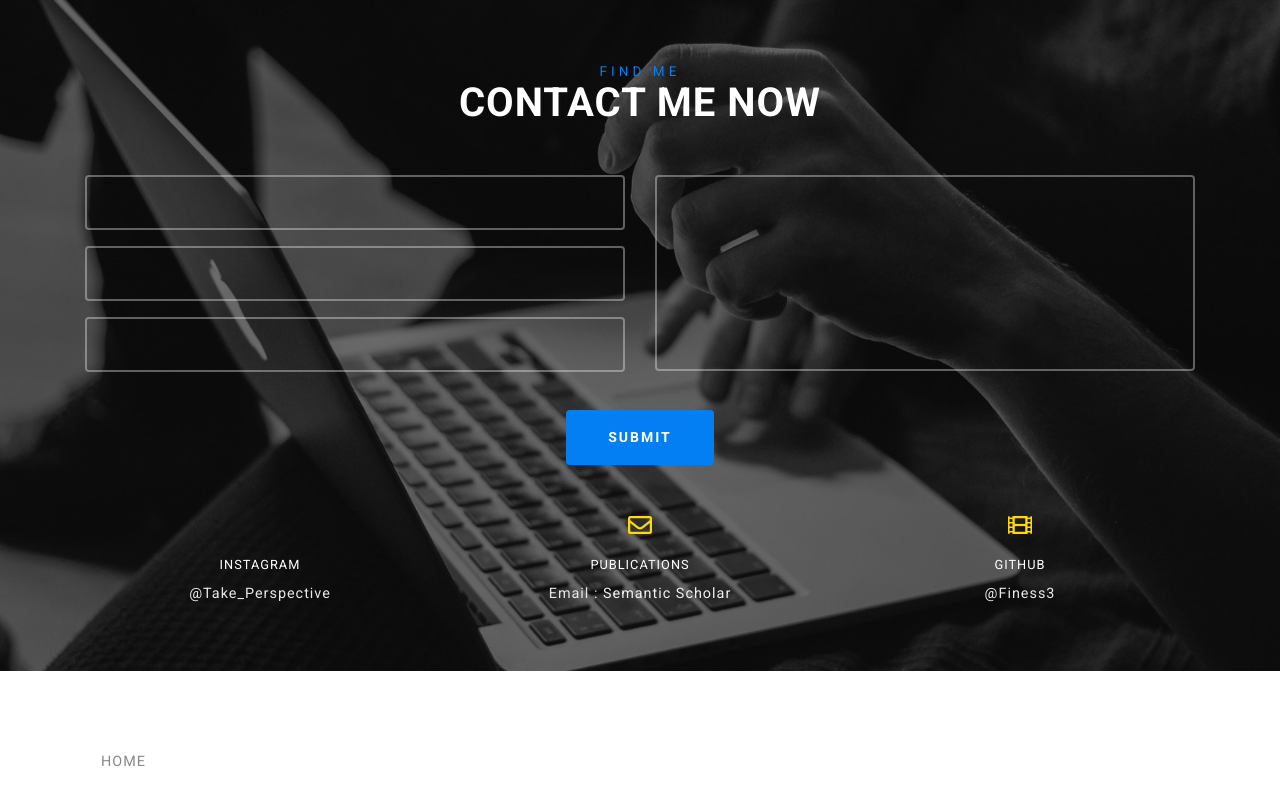
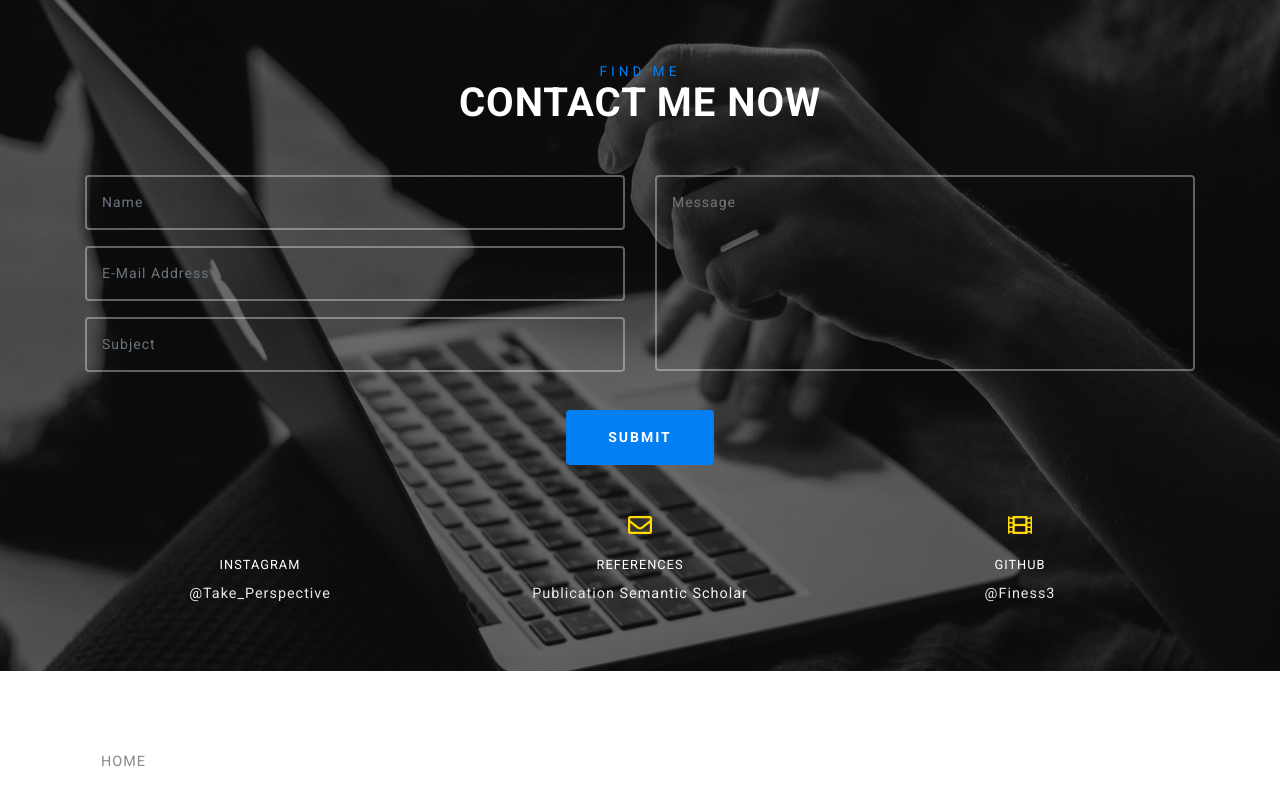
Before and after one commit to Finess3/Perspective, a plain HTML site: page index.html in a window 1280 px wide. Shown: the part 1785-2585 px from the top of the page. Drawn offline with Linux system fonts and the light colour scheme.

Commit message:
Enable emailing

```diff
--- a/index.html
+++ b/index.html
@@ -104,7 +104,7 @@ License URL: http://creativecommons.org/licenses/by/3.0/
                 <h5 data-aos="fade-right">Hello, my name is Shail</h5>
                 <h3 data-text="I'm an Innovator">I'm an Innovator</h3>
                 <div class="ban-buttons mt-3" data-aos="fade-right">
-                    <a class="btn work scroll" href="www.linkedin.com/in/shahshail">LinkedIn</a>
+                    <a class="btn work active" href="https://www.linkedin.com/in/shahshail" target = "_blank">LinkedIn</a>
                     <a class="btn work scroll active" href="#contact">Contact me</a>
                 </div>
 
@@ -290,20 +290,20 @@ License URL: http://creativecommons.org/licenses/by/3.0/
                             <div class="col-md-6 con-left" data-aos="fade-up">
                                 <div class="form-group">
 
-                                    <input class="form-control" type="text" name="Name" placeholder="" required="">
+                                    <input class="form-control" type="text" name="Name" placeholder="Name" required="">
                                 </div>
                                 <div class="form-group">
 
-                                    <input class="form-control" type="email" name="Email" placeholder="" required="">
+                                    <input class="form-control" type="email" name="Email" placeholder="E-Mail Address" required>
                                 </div>
                                 <div class="form-group">
 
-                                    <input class="form-control" type="text" name="Subject" placeholder="" required="">
+                                    <input class="form-control" type="text" name="Subject" placeholder="Subject" required="">
                                 </div>
                             </div>
                             <div class="col-md-6 con-right" data-aos="fade-up">
                                 <div class="form-group">
-                                    <textarea id="textarea" placeholder="" required=""></textarea>
+                                    <textarea id="textarea" placeholder="Message" required=""></textarea>
                                 </div>
                             </div>
                             <div class="sub-honey mx-auto mt-3">
@@ -333,8 +333,8 @@ License URL: http://creativecommons.org/licenses/by/3.0/
                                 <i class="far fa-envelope"></i>
                             </div>
                             <div class="address-right text-center">
-                                <h6 class="my-3">Publications</h6>
-                                <p>Email :
+                                <h6 class="my-3">References</h6>
+                                <p> Publication
                                     <a href="https://pdfs.semanticscholar.org/9c1e/2aa3e8d2b95832807889e9b7c7d252e88b9e.pdf"> Semantic Scholar</a>
 
                                 </p>
```
